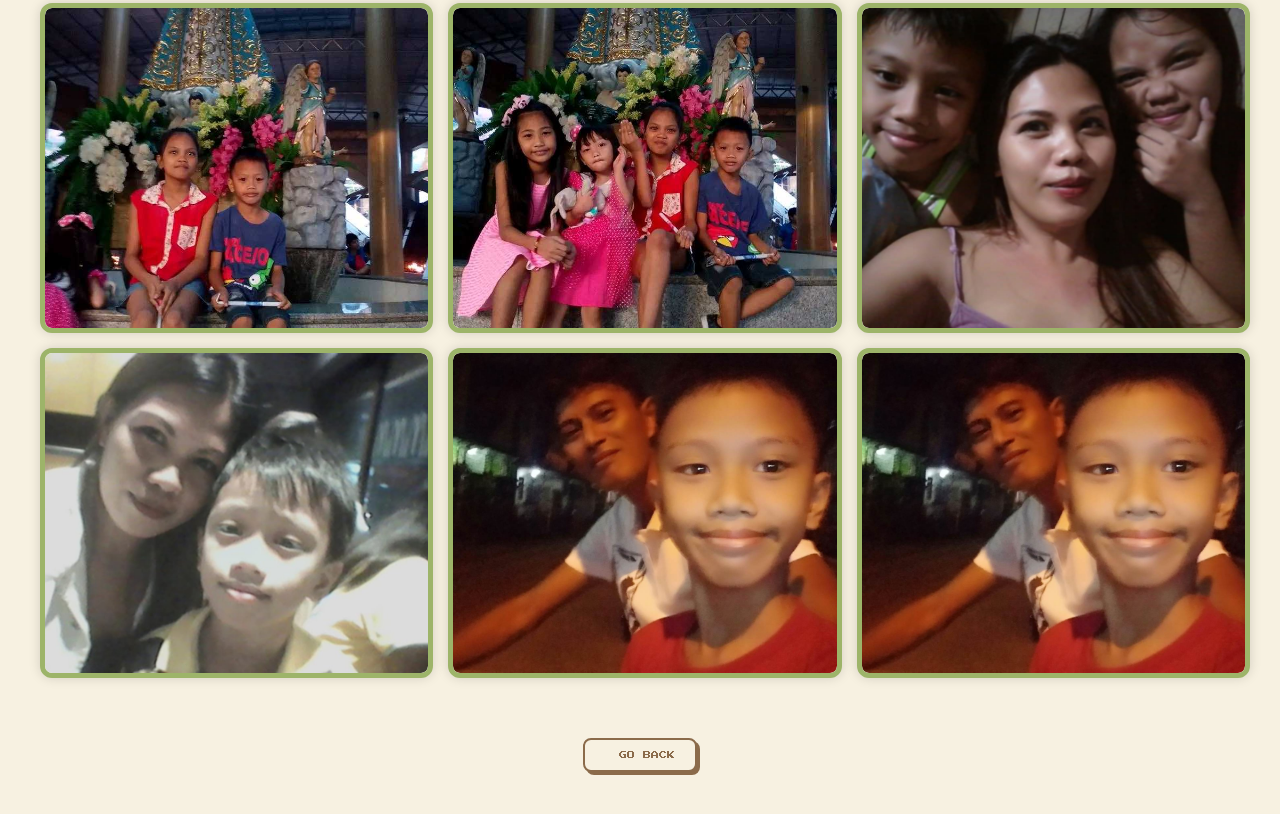
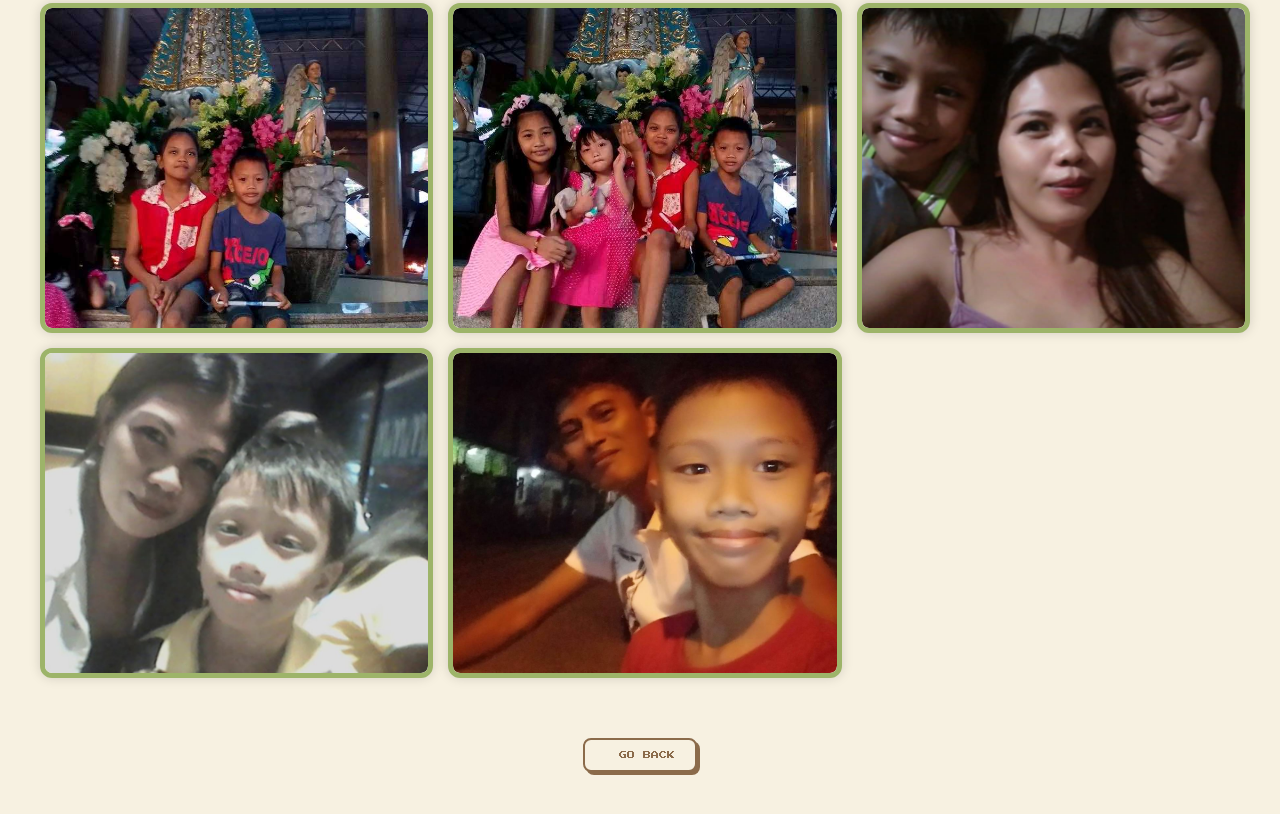
Before and after one commit to Minatozakiiiii/myportfolio, a plain HTML site: page family_album.html in a window 1280 px wide. Shown: the part 2559-3373 px from the top of the page. Drawn offline with Linux system fonts and the light colour scheme.

Commit message:
Remove duplicate card from family_album.html
Removed duplicate card element from family album.

```diff
--- a/family_album.html
+++ b/family_album.html
@@ -333,12 +333,6 @@
             <div class="back"><p>Bruhh... Hindi ko nakuha tangos ni papa,,..</p></div>
         </div>
     </div>
-    <div class="card" onclick="flipCard(this)">
-        <div class="card-inner">
-            <div class="front"><img src="family/f4.jpg"></div>
-            <div class="back">wahhhhh<img src="family/f4.jpg"></div>
-        </div>
-    </div>
 </div>
 
 <div class="button-row">
```
